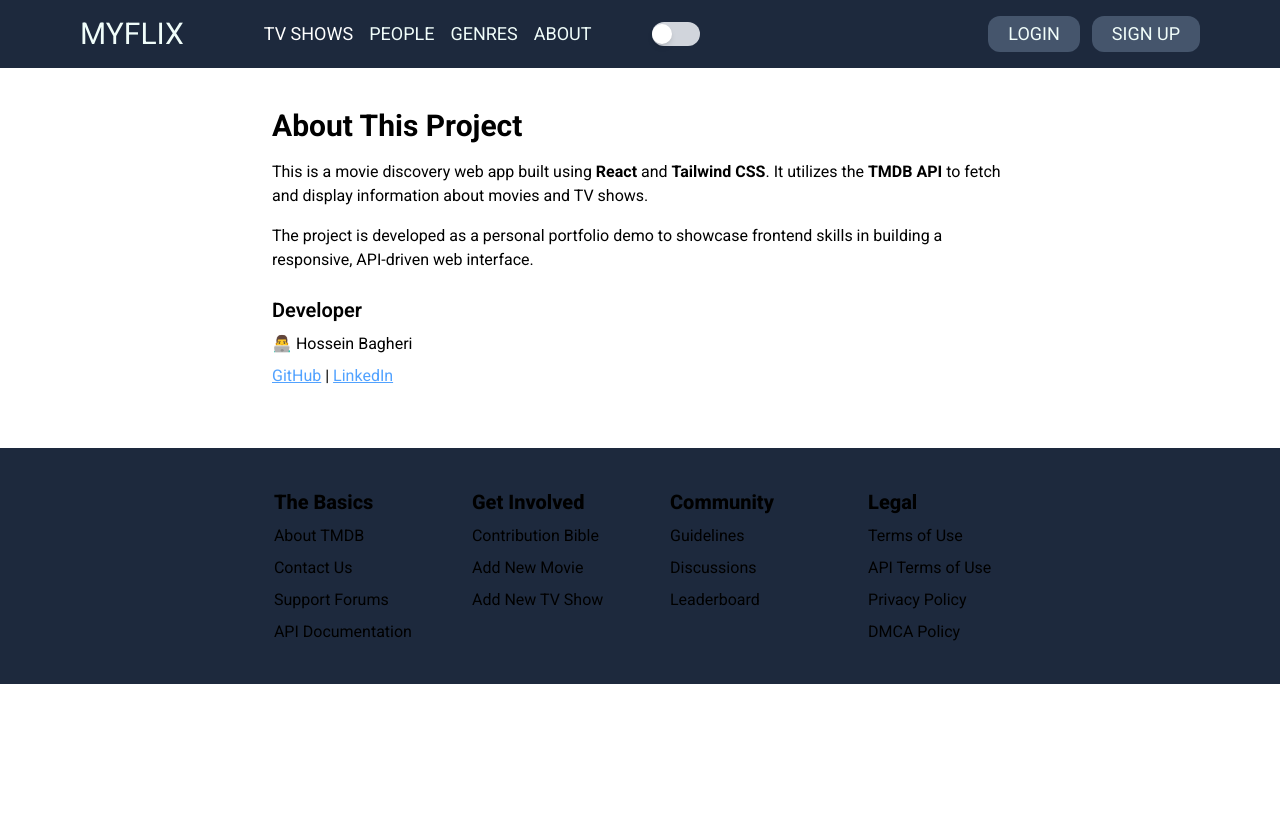
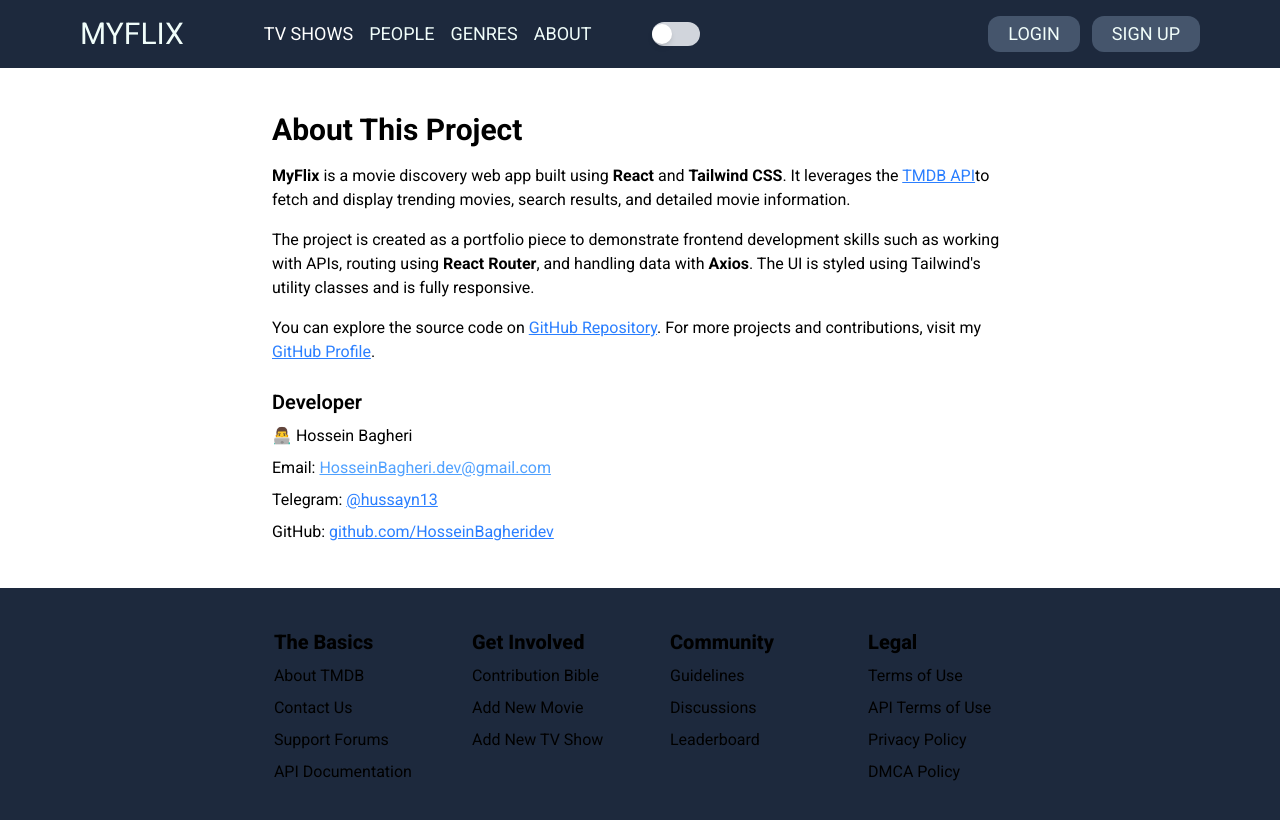
Before and after one commit to HosseinBagheridev/Movie, a React (Vite) app: page /about in a window 1280 px wide. Shown: the top 820 px of the page. Built offline with nearby package versions, Linux system fonts and the light colour scheme.

Commit message:
Do the final work

```diff
--- a/index.html
+++ b/index.html
@@ -1,12 +1,11 @@
 <!doctype html>
-<html lang="en">
+<html lang="en" class="">
   <head>
     <meta charset="UTF-8" />
     <link rel="icon" type="image/svg+xml" href="/vite.svg" />
     <meta name="viewport" content="width=device-width, initial-scale=1.0" />
     <title>ifilm</title>
   </head>
-  <body>
     <div id="root"></div>
     <script type="module" src="/src/main.jsx"></script>
   </body>
--- a/src/Component/Header/HeaderSwiper.jsx
+++ b/src/Component/Header/HeaderSwiper.jsx
@@ -42,12 +42,12 @@
   return (
     <div className="container w-full mt-10">
       <Swiper
-        slidesPerView={1}
+        slidesPerView={2}
         spaceBetween={10}
         pagination={{ clickable: true }}
         breakpoints={{
-          640: { slidesPerView: 2, spaceBetween: 20 },
-          768: { slidesPerView: 3, spaceBetween: 40 },
+          640: { slidesPerView: 3, spaceBetween: 20 },
+          768: { slidesPerView: 4, spaceBetween: 40 },
           1024: { slidesPerView, spaceBetween: 30 },
         }}
         autoplay={{
--- a/src/Component/Navigation/About.jsx
+++ b/src/Component/Navigation/About.jsx
@@ -2,29 +2,46 @@
 
 export const About = () => {
   return (
-    <div>
-        <div className="container max-w-3xl mx-auto px-4 py-10 text-black">
+     <div className="container max-w-3xl mx-auto px-4 py-1 my-10 dark:text-white">
       <h1 className="text-3xl font-bold mb-4">About This Project</h1>
+
       <p className="mb-4">
-        This is a movie discovery web app built using <strong>React</strong> and <strong>Tailwind CSS</strong>. It utilizes the <strong>TMDB API</strong> to fetch and display information about movies and TV shows.
+        <strong>MyFlix</strong> is a movie discovery web app built using <strong>React</strong> and <strong>Tailwind CSS</strong>.
+        It leverages the <a href="https://www.themoviedb.org/" className="text-blue-500 underline" target="_blank">TMDB API</a>
+        to fetch and display trending movies, search results, and detailed movie information.
       </p>
+
       <p className="mb-4">
-        The project is developed as a personal portfolio demo to showcase frontend skills in building a responsive, API-driven web interface.
+        The project is created as a portfolio piece to demonstrate frontend development skills such as working with APIs, routing using <strong>React Router</strong>,
+        and handling data with <strong>Axios</strong>. The UI is styled using Tailwind's utility classes and is fully responsive.
       </p>
+
+      <p className="mb-4">
+        You can explore the source code on
+        {" "}
+        <a href="https://github.com/HosseinBagheridev/movie" className="text-blue-500 underline" target="_blank">GitHub Repository</a>.
+        For more projects and contributions, visit my
+        {" "}
+        <a href="https://github.com/HosseinBagheridev" className="text-blue-500 underline" target="_blank">GitHub Profile</a>.
+      </p>
+
       <div className="mt-6">
         <h2 className="text-xl font-semibold mb-2">Developer</h2>
         <p className="mb-2">👨‍💻 Hossein Bagheri</p>
+        <p className="mb-2">
+          Email: <a href="mailto:HosseinBagheri.dev@gmail.com" className="text-blue-400 underline">HosseinBagheri.dev@gmail.com</a>
+        </p>
+        <p className="mb-2">
+          Telegram:{" "}
+          <a href="https://t.me/hussayn13" className="text-blue-500 underline" target="_blank">@hussayn13</a>
+        </p>
         <p>
-          <a href="https://github.com/yourusername" className="text-blue-400 underline" target="_blank">
-            GitHub
-          </a>{" "}
-          |{" "}
-          <a href="https://linkedin.com/in/yourusername" className="text-blue-400 underline" target="_blank">
-            LinkedIn
+          GitHub:{" "}
+          <a href="https://github.com/HosseinBagheridev" className="text-blue-500 underline" target="_blank">
+            github.com/HosseinBagheridev
           </a>
         </p>
       </div>
     </div>
-    </div>
   )
 }
--- a/src/Component/Navigation/Navigation.jsx
+++ b/src/Component/Navigation/Navigation.jsx
@@ -5,13 +5,13 @@
   const[OpenMenu , setOpenMenu] = useState(false)
   const [darkMode, setDarkMode] = useState(false);
 
-useEffect(() => {
+  useEffect(() => {
   if (darkMode) {
     document.documentElement.classList.add("dark");
   } else {
     document.documentElement.classList.remove("dark");
   }
-}, [darkMode]);
+  }, [darkMode]);
 
   return (
     <div className='py-2 bg-slate-800'>
@@ -20,7 +20,7 @@
             <Link className='text-3xl ' to='/'>MyFlix </Link>
             <ul className='hidden gap-4 ml-10 md:flex md:text-sm lg:ml-20 lg:text-lg'>
                 <li className="relative group text-white uppercase cursor-pointer">
-                  <li className="hover:text-slate-400 transition">TV Shows</li>
+                  <span className="hover:text-slate-400 transition">TV Shows</span>
 
                   <ul className="absolute hidden group-hover:flex flex-col lg:text-sm bg-slate-600 rounded-md shadow-md top-full mt-.5 z-10 min-w-[160px] ">
                       <li className="px-4 py-2 hover:bg-slate-700" onClick={() => {
--- a/src/Component/form/SignUp.jsx
+++ b/src/Component/form/SignUp.jsx
@@ -8,7 +8,7 @@
     showConfirmPassword = true,
 
 }) => {
-    const buttonText = mode === "login" ? "log in to your IFIM account" : "create your IFIM account";
+    const buttonText = mode === "login" ? "log in to your MyFlix account" : "create your IFIM account";
     const title = mode === "login" ? "Login" : "Create account";
     const [formData, setFormData] = useState({
     username: "",
--- a/src/index.css
+++ b/src/index.css
@@ -1,17 +1,19 @@
 @import url('https://fonts.googleapis.com/css2?family=Roboto:ital,wght@0,100..900;1,100..900&display=swap');
 @import "tailwindcss";
 
-body {
+html {
   background-color: white;
   color: black;
   transition: background-color 0.3s, color 0.3s;
-  font-family: "Roboto"
-
 }
 
-html.dark body {
-  background-color: black;
-  color: white;
+html.dark {
+  background-color: #000;
+  color: #fff;
+}
+
+body {
+  font-family: "Roboto"
 }
 
 @utility container {
--- a/tailwind.config.js
+++ b/tailwind.config.js
@@ -1,5 +1,5 @@
 module.exports = {
-  darkMode: ['class', 'body'], // اینجا 'body' اضافه شده
+  darkMode: 'class', // اینجا 'body' اضافه شده
   theme: {
     extend: {},
   },
```
